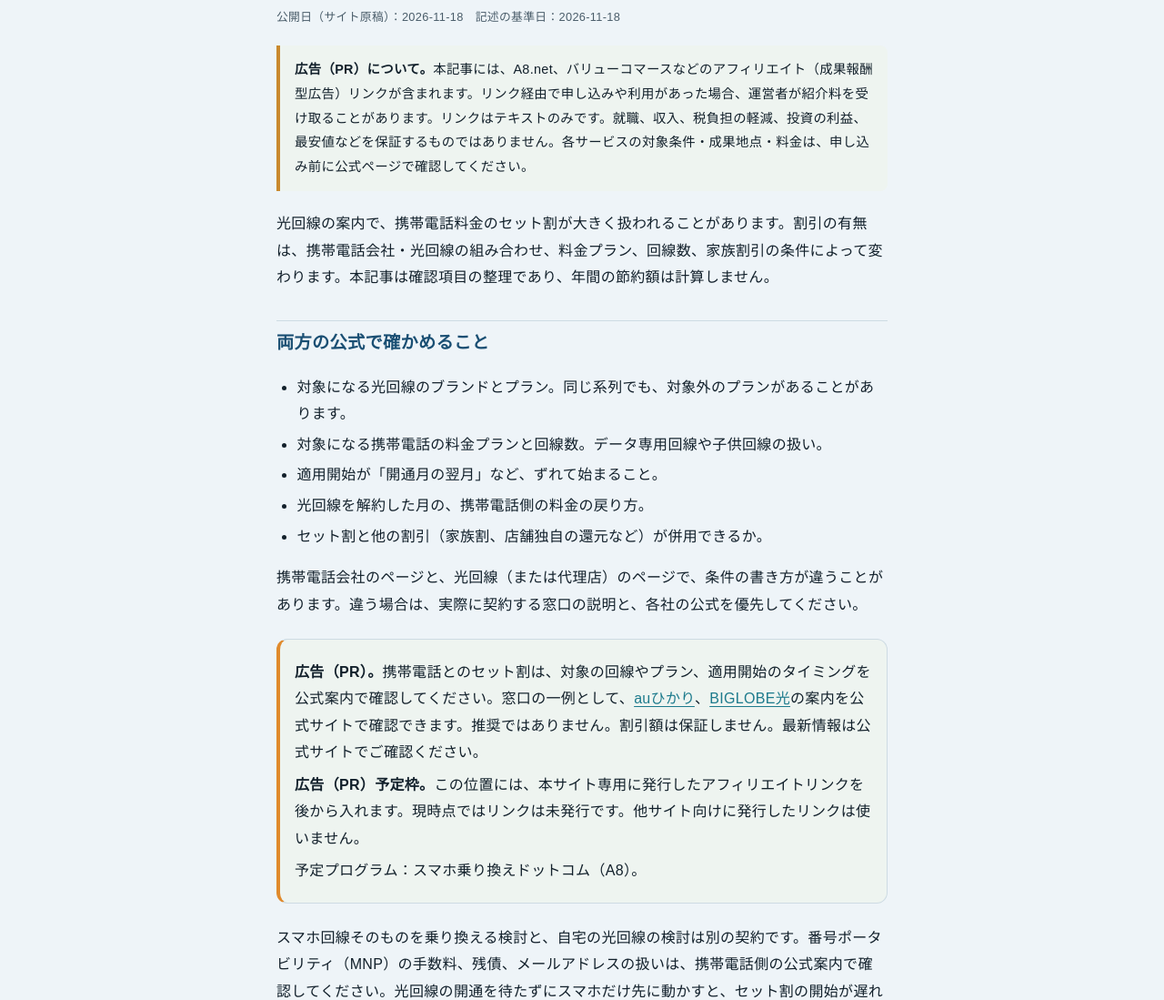
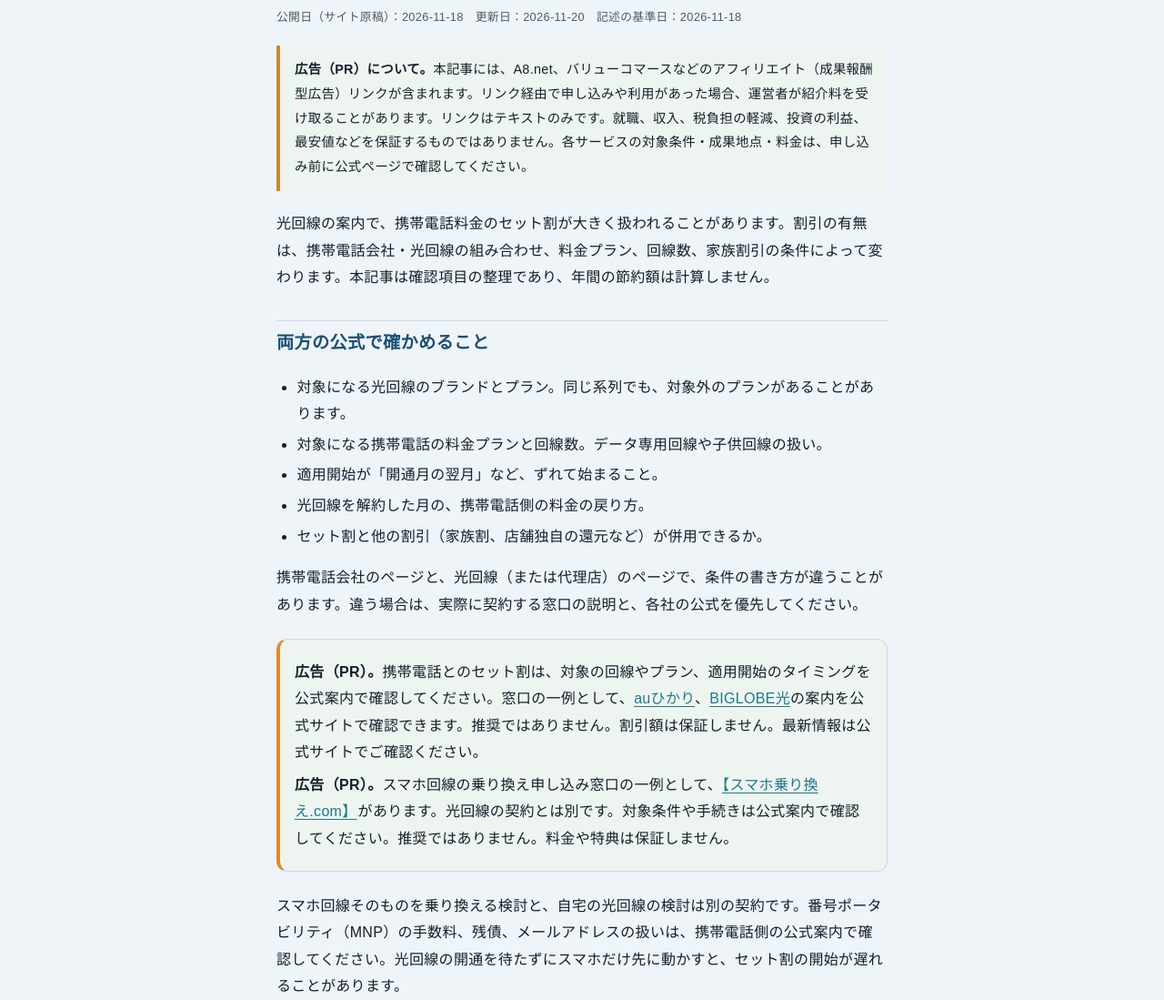
Before and after one commit to ats-business-hub/hikari-kaisen-guide, a plain HTML site: page articles/sumaho-setto-wari/index.html in a window 1280 px wide. Shown: the part 206-1305 px from the top of the page at 91% size. Drawn offline with Linux system fonts and the light colour scheme.

Commit message:
スマホセット割の記事に、サイト008向けスマホ乗り換えドットコムのリンクを追加

```diff
--- a/articles/sumaho-setto-wari/index.html
+++ b/articles/sumaho-setto-wari/index.html
@@ -47,7 +47,7 @@
         <nav class="crumbs" aria-label="パンくず"><a href="../../">トップ</a> ／ <a href="../../categories/switch/">乗換とセット割</a> ／ スマホセット割を見るときの確認点</nav>
         <p class="kicker">乗換とセット割</p>
         <h1>スマホセット割を見るときの確認点</h1>
-        <p class="meta">公開日（サイト原稿）：2026-11-18　記述の基準日：2026-11-18</p>
+        <p class="meta">公開日（サイト原稿）：2026-11-18　更新日：2026-11-20　記述の基準日：2026-11-18</p>
       </header>
       <div class="measure">
         <p class="pr-notice"><strong>広告（PR）について。</strong>本記事には、A8.net、バリューコマースなどのアフィリエイト（成果報酬型広告）リンクが含まれます。リンク経由で申し込みや利用があった場合、運営者が紹介料を受け取ることがあります。リンクはテキストのみです。就職、収入、税負担の軽減、投資の利益、最安値などを保証するものではありません。各サービスの対象条件・成果地点・料金は、申し込み前に公式ページで確認してください。</p>
@@ -67,8 +67,7 @@
 <!-- AFF:A8:BIGLOBE光 -->
 <!-- AFF:A8:スマホ乗り換えドットコム -->
 <p><strong>広告（PR）。</strong>携帯電話とのセット割は、対象の回線やプラン、適用開始のタイミングを公式案内で確認してください。窓口の一例として、<a href="https://px.a8.net/svt/ejp?a8mat=4BGO4N+6V328A+42Y0+5YRHE" target="_blank" rel="sponsored nofollow noopener noreferrer">auひかり</a>、<a href="https://px.a8.net/svt/ejp?a8mat=4BGO4N+7FBSSQ+B4+2NBPO2" target="_blank" rel="sponsored nofollow noopener noreferrer">BIGLOBE光</a>の案内を公式サイトで確認できます。推奨ではありません。割引額は保証しません。最新情報は公式サイトでご確認ください。</p>
-<p><strong>広告（PR）予定枠。</strong>この位置には、本サイト専用に発行したアフィリエイトリンクを後から入れます。現時点ではリンクは未発行です。他サイト向けに発行したリンクは使いません。</p>
-<p>予定プログラム：スマホ乗り換えドットコム（A8）。</p>
+<p><strong>広告（PR）。</strong>スマホ回線の乗り換え申し込み窓口の一例として、<a href="https://px.a8.net/svt/ejp?a8mat=4BGO4N+3R5KI2+424K+5YJRM" target="_blank" rel="sponsored nofollow noopener noreferrer">【スマホ乗り換え.com】</a><img src="https://www16.a8.net/0.gif?a8mat=4BGO4N+3R5KI2+424K+5YJRM" width="1" height="1" border="0" alt="">があります。光回線の契約とは別です。対象条件や手続きは公式案内で確認してください。推奨ではありません。料金や特典は保証しません。</p>
 </aside>
 
 <p>スマホ回線そのものを乗り換える検討と、自宅の光回線の検討は別の契約です。番号ポータビリティ（MNP）の手数料、残債、メールアドレスの扱いは、携帯電話側の公式案内で確認してください。光回線の開通を待たずにスマホだけ先に動かすと、セット割の開始が遅れることがあります。</p>
--- a/sitemap.xml
+++ b/sitemap.xml
@@ -50,7 +50,7 @@
   </url>
   <url>
     <loc>https://ats-business-hub.github.io/hikari-kaisen-guide/articles/sumaho-setto-wari/</loc>
-    <lastmod>2026-11-18</lastmod>
+    <lastmod>2026-11-20</lastmod>
   </url>
   <url>
     <loc>https://ats-business-hub.github.io/hikari-kaisen-guide/articles/kaitsu-made-daitai/</loc>
```
